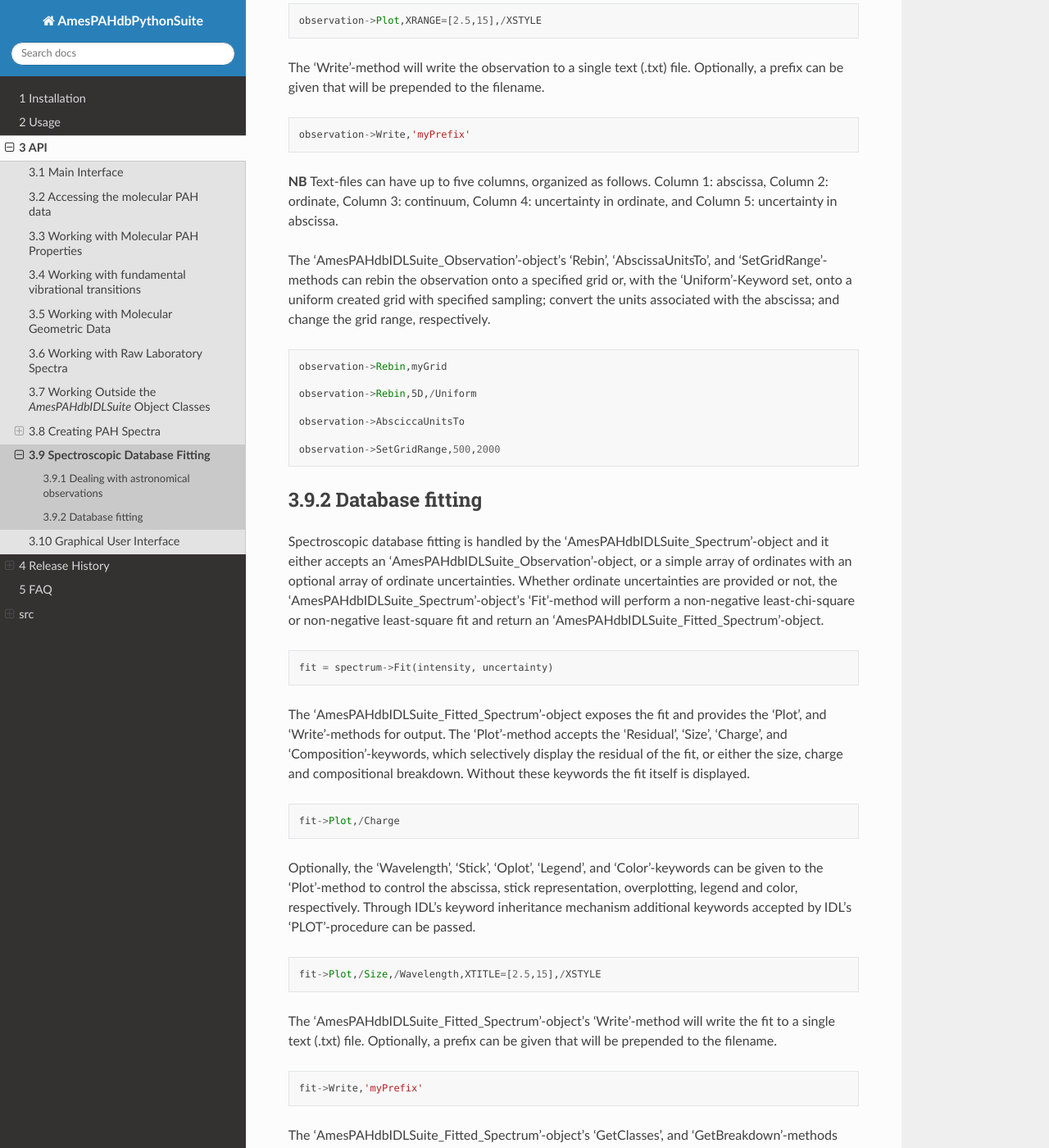
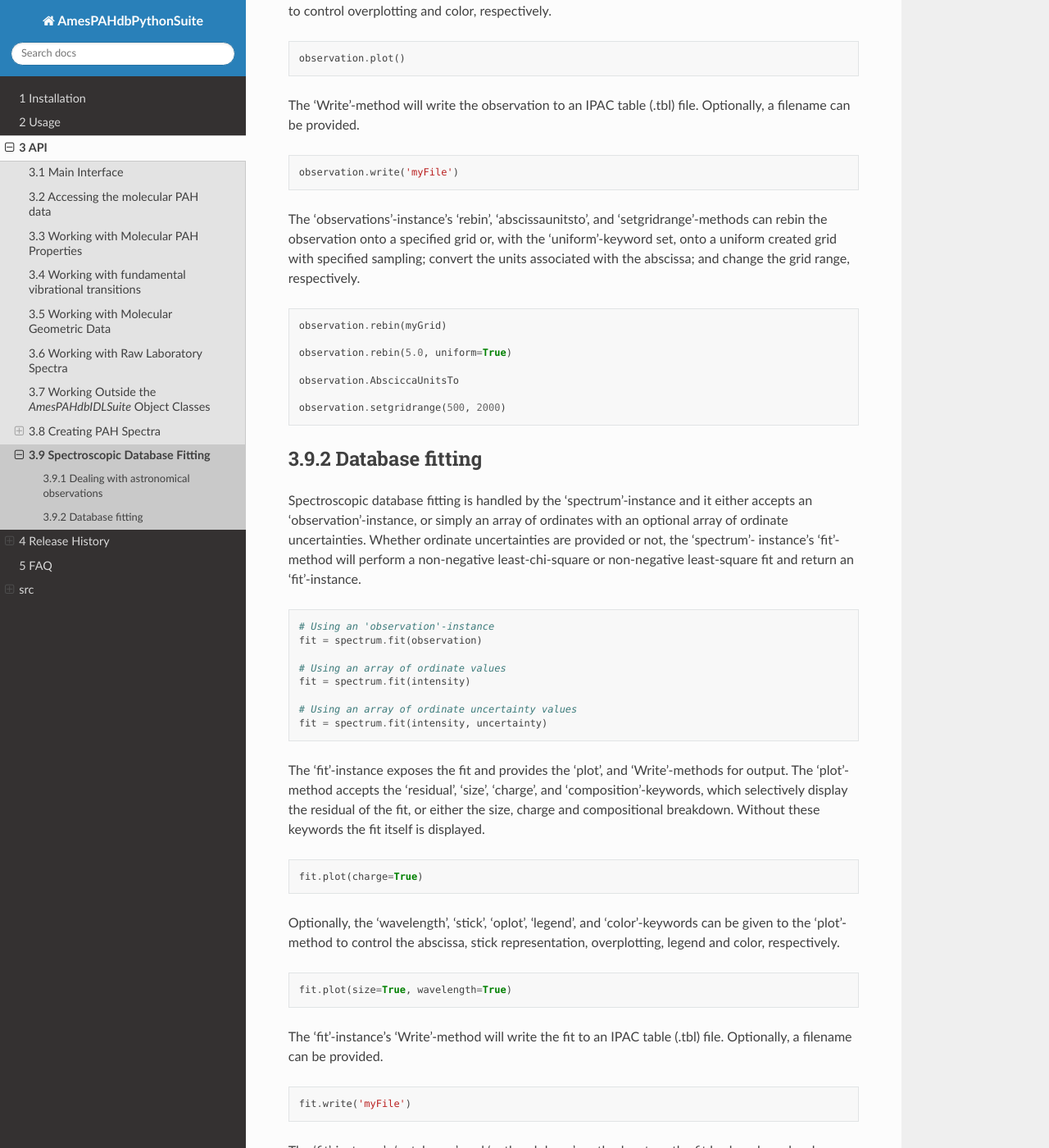
Before and after one commit to PAHdb/AmesPAHdbPythonSuite, a Sphinx documentation site: the page built from docs/sec_03i.rst, in a window 1280 px wide and 1400 px high, scrolled down 836 px. Shown: the whole window at 82% size. Built offline with Sphinx 7.4.7 and the Read the Docs theme 2.0.0, drawn with Linux system fonts in a browser that asks for light colours; pages that are not in the unit, such as notebooks, are missing from menus; some of the changed text lies outside the part shown.

```diff
--- a/docs/sec_03i.rst
+++ b/docs/sec_03i.rst
@@ -6,147 +6,119 @@
 Spectroscopic Database Fitting
 ==============================
 
-The first step in fitting astronomical observations is loading
-      astronomical observations.
-
 --------------------------------------
 Dealing with astronomical observations
 --------------------------------------
 
-Astronomical observations can be handled by the
-'AmesPAHdbIDLSuite_Observation'-object, which is able to read
-text, *ISO*-SWS, and *Spitzer*-IRS-files. A convenience routine is
-available to manage units;
-AmesPAHdbIDLSuite_CREATE_OBSERVATION_UNITS_S.
+Astronomical observations can be handled by the 'observation'-instance, which is able to read text, ISO-SWS, and Spitzer-IRS-files (*work-in-progress*).
+
+.. code:: python
+
+   observation = observation('myObservationFile')
+
+**NB** Text-files can have up to five columns, organized as follows:
+
+Column 1: abscissa
+
+Column 2: ordinate
+
+Column 3: continuum
+
+Column 4: uncertainty in ordinate
+
+Column 5: uncertainty in abscissa
 
 .. code:: idl
 
-   observation = OBJ_NEW('AmesPAHdbIDLSuite_Observation', $
-                         'myObservationFile', $
-                 Units=AmesPAHdbIDLSuite_CREATE_OBSERVATION_UNITS_S())
+   observation = observation(x=frequency, \
+                             y=intensity, \
+                             yerr=ystdev)
 
-In addition, an 'AmesPAHdbIDLSuite_Observation'-object can be
-created using keyword-initializers.
+The 'observation'-instance exposes the observation and provides the 'plot', and 'write'-methods for output. The 'plot'- method will display the observation and accepts the 'oplot', and 'color'-keywords to control overplotting and color, respectively.
 
-.. code:: idl
+.. code:: python
 
-   observation = OBJ_NEW('AmesPAHdbIDLSuite_Observation',
-                          X=frequency, $
-                          Y=intensity, $
-                          ErrY=ystdev, $
-                          Units=AmesPAHdbIDLSuite_CREATE_OBSERVATION_UNITS_S())
+   observation.plot()
 
-The 'AmesPAHdbIDLSuite_Observation'-object exposes the observation
-and provides the 'Plot', and 'Write'-methods for output. The
-'Plot'-method will display the observation and accepts the
-'Oplot', and 'Color'-keywords to control overplotting and color,
-respectively. Through IDL's keyword inheritance mechanism
-additional keywords accepted by IDL's 'PLOT'-procedure can be
-passed.
+The 'Write'-method will write the observation to an IPAC table (.tbl) file. Optionally, a filename can be provided.
 
-.. code:: idl
+.. code:: python
 
-   observation->Plot,XRANGE=[2.5,15],/XSTYLE
+   observation.write('myFile')
 
-The 'Write'-method will write the observation to a single text
-(.txt) file. Optionally, a prefix can be given that will be
-prepended to the filename.
 
-.. code:: idl
-
-   observation->Write,'myPrefix'
-
-**NB** Text-files can have up to five columns, organized as
-follows. Column 1: abscissa, Column 2: ordinate, Column 3:
-continuum, Column 4: uncertainty in ordinate, and Column 5:
-uncertainty in abscissa.
-
-The 'AmesPAHdbIDLSuite_Observation'-object's 'Rebin',
-'AbscissaUnitsTo', and 'SetGridRange'-methods can rebin the
-observation onto a specified grid or, with the 'Uniform'-Keyword
+The 'observations'-instance's 'rebin',
+'abscissaunitsto', and 'setgridrange'-methods can rebin the
+observation onto a specified grid or, with the 'uniform'-keyword
 set, onto a uniform created grid with specified sampling; convert
 the units associated with the abscissa; and change the grid range,
 respectively.
 
-.. code:: idl
+.. code:: python
 
-   observation->Rebin,myGrid
+   observation.rebin(myGrid)
 
-   observation->Rebin,5D,/Uniform
+   observation.rebin(5.0, uniform=True)
 
-   observation->AbsciccaUnitsTo
+   observation.AbsciccaUnitsTo
 
-   observation->SetGridRange,500,2000
+   observation.setgridrange(500, 2000)
 
 ----------------
 Database fitting
 ----------------
 
-Spectroscopic database fitting is handled by the
-'AmesPAHdbIDLSuite_Spectrum'-object and it either accepts an
-'AmesPAHdbIDLSuite_Observation'-object, or a simple array of
-ordinates with an optional array of ordinate uncertainties.
-Whether ordinate uncertainties are provided or not, the
-'AmesPAHdbIDLSuite_Spectrum'-object's 'Fit'-method will perform a
-non-negative least-chi-square or non-negative least-square fit and
-return an 'AmesPAHdbIDLSuite_Fitted_Spectrum'-object.
+Spectroscopic database fitting is handled by the 'spectrum'-instance and it either accepts an 'observation'-instance, or simply an array of ordinates with an optional array of ordinate uncertainties. Whether ordinate uncertainties are provided or not, the 'spectrum'- instance's 'fit'-method will perform a non-negative least-chi-square or non-negative least-square fit and return an 'fit'-instance.
 
-.. code:: idl
+.. code:: python
 
-   fit = spectrum->Fit(intensity, uncertainty)
+   # Using an 'observation'-instance
+   fit = spectrum.fit(observation)
 
-The 'AmesPAHdbIDLSuite_Fitted_Spectrum'-object exposes the fit and
-provides the 'Plot', and 'Write'-methods for output. The
-'Plot'-method accepts the 'Residual', 'Size', 'Charge', and
-'Composition'-keywords, which selectively display the residual of
-the fit, or either the size, charge and compositional breakdown.
-Without these keywords the fit itself is displayed.
+   # Using an array of ordinate values
+   fit = spectrum.fit(intensity)
 
-.. code:: idl
+   # Using an array of ordinate uncertainty values
+   fit = spectrum.fit(intensity, uncertainty)
 
-   fit->Plot,/Charge
+The 'fit'-instance exposes the fit and provides the 'plot', and 'Write'-methods for output. The 'plot'-method accepts the 'residual', 'size', 'charge', and 'composition'-keywords, which selectively display the residual of the fit, or either the size, charge and compositional breakdown. Without these keywords the fit itself is displayed.
 
-Optionally, the 'Wavelength', 'Stick', 'Oplot', 'Legend', and
-'Color'-keywords can be given to the 'Plot'-method to control the
+.. code:: python
+
+   fit.plot(charge=True)
+
+Optionally, the 'wavelength', 'stick', 'oplot', 'legend', and
+'color'-keywords can be given to the 'plot'-method to control the
 abscissa, stick representation, overplotting, legend and color,
-respectively. Through IDL's keyword inheritance mechanism
-additional keywords accepted by IDL's 'PLOT'-procedure can be
-passed.
+respectively.
 
-.. code:: idl
+.. code:: python
 
-   fit->Plot,/Size,/Wavelength,XTITLE=[2.5,15],/XSTYLE
+   fit.plot(size=True, wavelength=True)
 
-The 'AmesPAHdbIDLSuite_Fitted_Spectrum'-object's 'Write'-method
-will write the fit to a single text (.txt) file. Optionally, a
-prefix can be given that will be prepended to the filename.
+The 'fit’-instance’s ‘Write’-method will write the fit to an IPAC table (.tbl) file. Optionally, a filename can be provided.
 
-.. code:: idl
+.. code:: python
 
-   fit->Write,'myPrefix'
+   fit.write('myFile')
 
-The 'AmesPAHdbIDLSuite_Fitted_Spectrum'-object's 'GetClasses', and
-'GetBreakdown'-methods return the fit broken down by charge, size,
-and composition, where the first provides the spectrum for each
-component and the latter its relative contribution.
+The 'fit'-instance's 'getclasses', and 'getbreakdown'-methods return the fit broken down by charge, size, and composition, where the first provides the spectrum for each component and the latter its relative contribution.
 
-.. code:: idl
+.. code:: python
 
-   classes = fit->getClasses()
+   classes = fit.getclasses()
 
-   breakdown = fit->getBreakdown()
+   breakdown = fit.getbreakdown()
 
-Optionally the 'Small' keyword can be set, which controls the
+Optionally the 'small' keyword can be set, which controls the
 small cutoff size in number of carbon atoms.
 
-.. code:: idl
+.. code:: python
 
-   classes = fit->getClasses(Small=20L)
+   classes = fit.getclasses(small=20)
 
-The 'GetBreakdown'-method also accepts the 'Flux'-keyword, which
-controls whether the relative breakdown should be reported based
-on fitted weight or integrated flux.
+The 'getbreakdown'-method also accepts the 'flux'-keyword, which controls whether the relative breakdown should be reported based on fitted weight or integrated flux.
 
-.. code:: idl
+.. code:: python
 
-   breakdown = fit->getBreakdown(/Flux)
+   breakdown = fit.getbreakdown(flux=True)
```
Also changed, not shown: docs/sec_03b.rst (+9 -0 lines), docs/sec_03h.rst (+42 -76 lines), docs/sec_03j.rst (deleted, +0 -28 lines).
